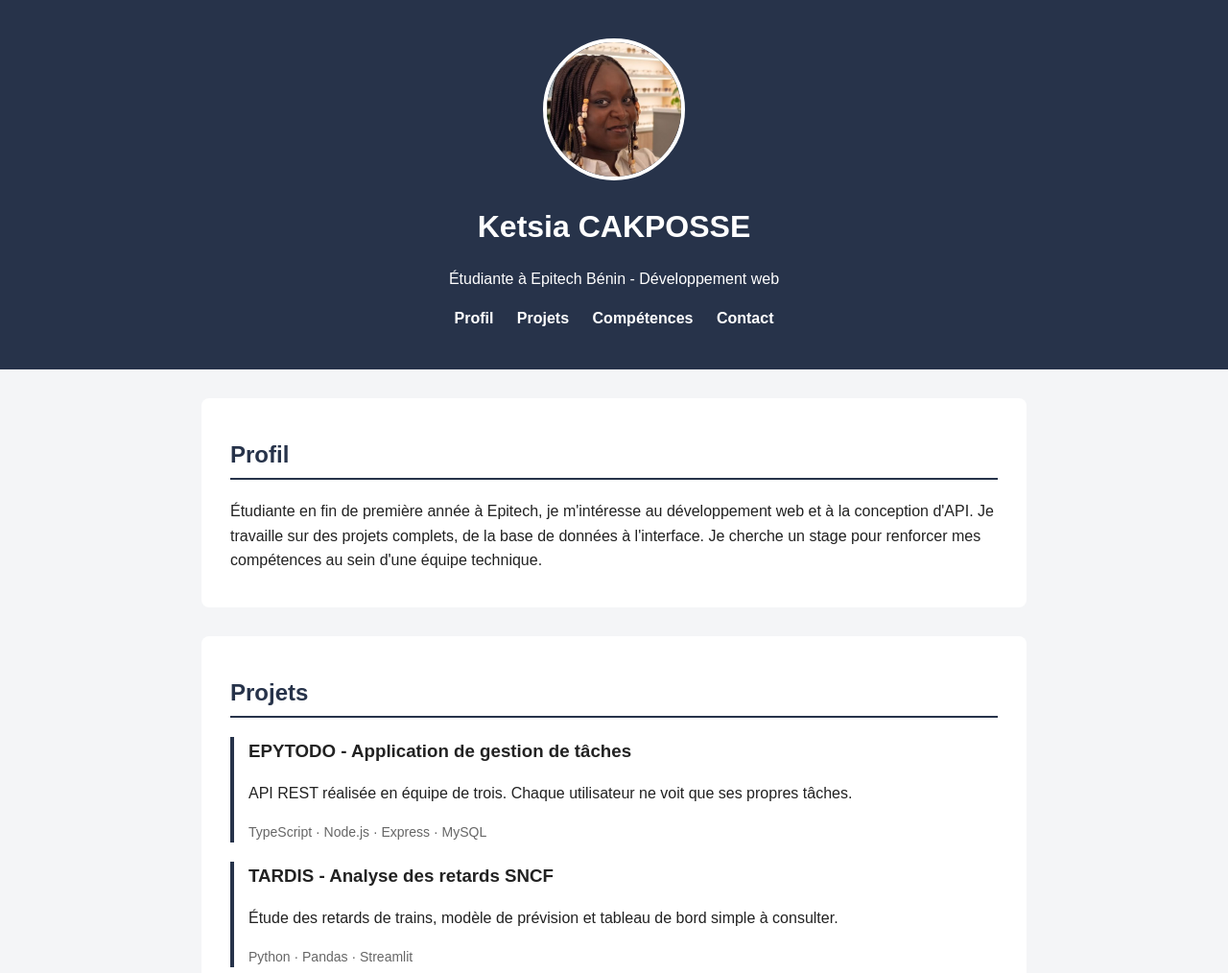
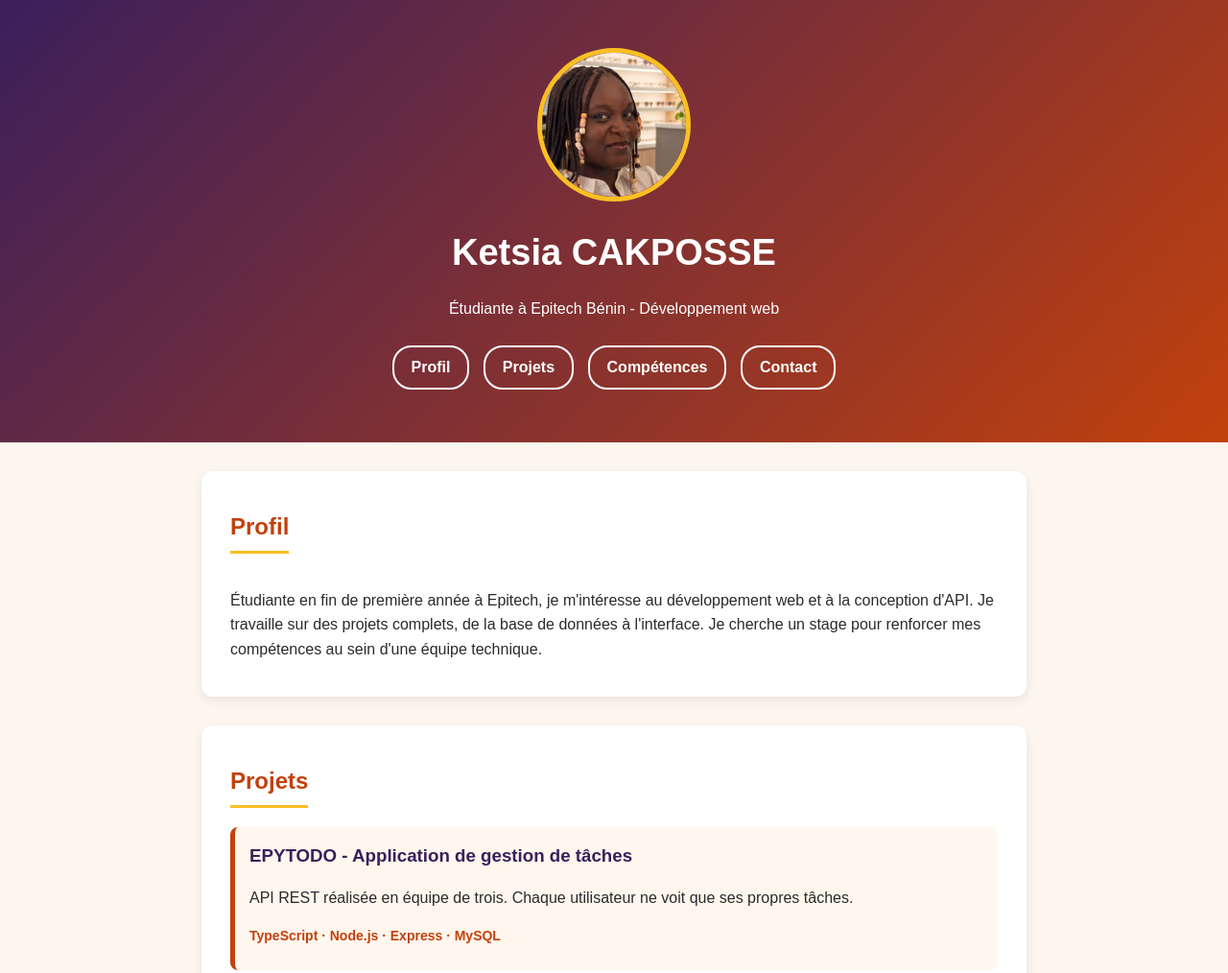
Before and after one commit to donancakposse-rgb/donancakposse-rgb.github.io, a plain HTML site: page index.html in a window 1280 px wide. Shown: the top 1014 px of the page at 96% size. Drawn offline with Linux system fonts and the light colour scheme.

Commit message:
Add files via upload

```diff
--- a/style.css
+++ b/style.css
@@ -1,78 +1,104 @@
+/* Style général de la page */
 body {
     margin: 0;
     font-family: Arial, sans-serif;
-    background-color: #f4f5f7;
-    color: #222222;
+    background-color: #fdf6ee;
+    color: #2b2b2b;
     line-height: 1.6;
 }
 
+/* En-tête avec un dégradé violet vers orange */
 header {
-    background-color: #27334a;
+    background: linear-gradient(135deg, #3b1f5c, #c2410c);
     color: white;
     text-align: center;
-    padding: 40px 20px;
+    padding: 50px 20px;
 }
 
 header img {
-    width: 140px;
-    height: 140px;
+    width: 150px;
+    height: 150px;
     border-radius: 50%;
     object-fit: cover;
-    border: 4px solid white;
+    border: 5px solid #fbbf24;
 }
 
 header h1 {
     margin: 15px 0 5px 0;
+    font-size: 38px;
+}
+
+/* Menu de navigation : des boutons arrondis */
+nav {
+    margin-top: 20px;
 }
 
 nav a {
     color: white;
     text-decoration: none;
-    margin: 0 10px;
     font-weight: bold;
+    margin: 5px;
+    padding: 8px 18px;
+    border: 2px solid white;
+    border-radius: 20px;
+    display: inline-block;
 }
 
 nav a:hover {
-    text-decoration: underline;
+    background-color: white;
+    color: #3b1f5c;
 }
 
-
+/* Chaque section du milieu */
 section {
     max-width: 800px;
     margin: 30px auto;
     padding: 20px 30px;
     background-color: white;
-    border-radius: 8px;
+    border-radius: 12px;
+    box-shadow: 0 4px 12px rgba(0, 0, 0, 0.08);
 }
 
 h2 {
-    color: #27334a;
-    border-bottom: 2px solid #27334a;
+    color: #c2410c;
+    border-bottom: 3px solid #fbbf24;
     padding-bottom: 5px;
+    display: inline-block;
 }
 
+/* Carte d'un projet */
 .projet {
-    border-left: 4px solid #27334a;
-    padding-left: 15px;
-    margin-bottom: 20px;
+    background-color: #fff7ed;
+    border-left: 5px solid #c2410c;
+    border-radius: 8px;
+    padding: 10px 15px;
+    margin-bottom: 15px;
+}
+
+.projet:hover {
+    background-color: #ffedd5;
 }
 
 .projet h3 {
-    margin-bottom: 5px;
+    color: #3b1f5c;
+    margin: 5px 0;
 }
 
 .outils {
-    color: #666666;
+    color: #c2410c;
     font-size: 14px;
+    font-weight: bold;
 }
 
 a {
-    color: #27334a;
+    color: #c2410c;
 }
 
 /* Pied de page */
 footer {
+    background-color: #3b1f5c;
+    color: white;
     text-align: center;
     padding: 20px;
-    color: #666666;
+    margin-top: 40px;
 }
```
